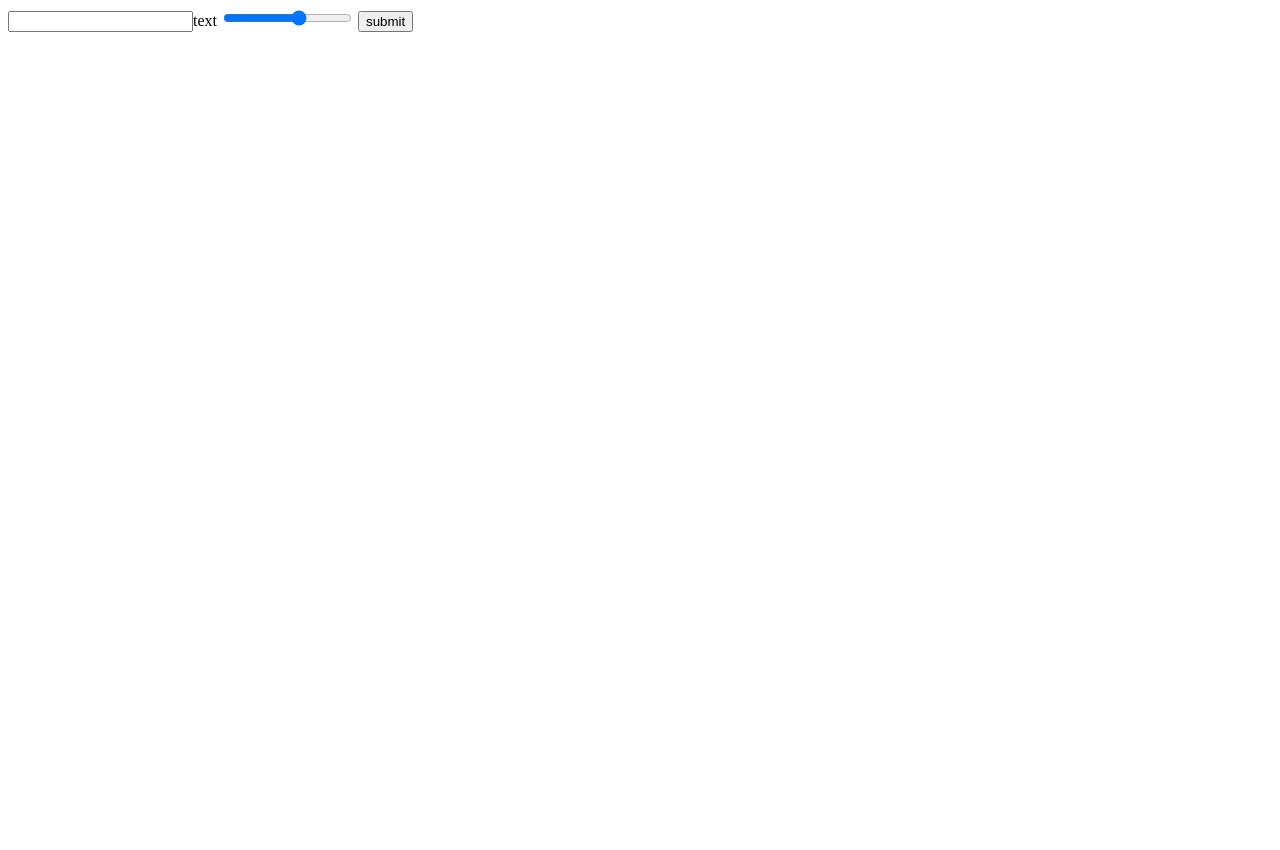
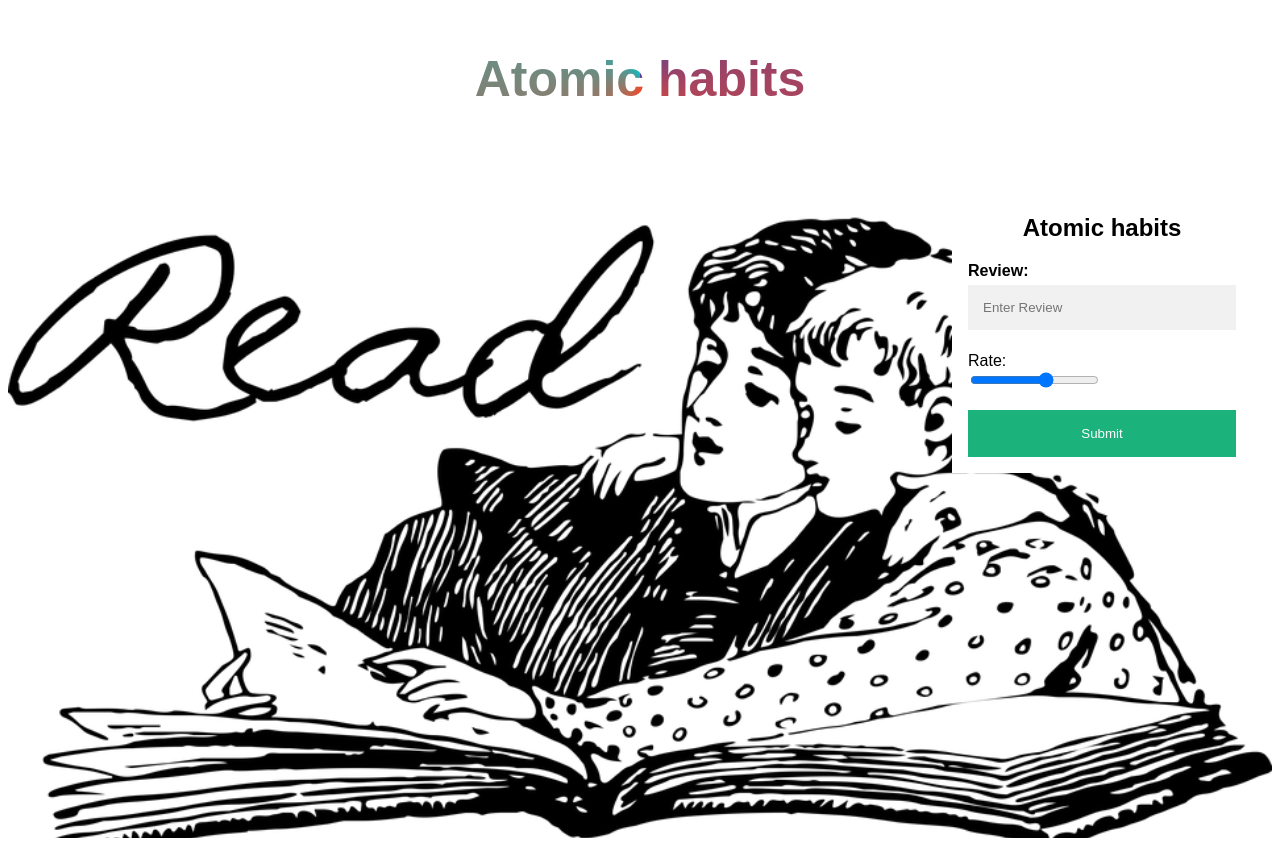
Before and after one commit to ronihere/EBH, a Django app: a page that uses templates/review.html in a window 1280 px wide. Before the commit the page is almost empty. Before the commit the page ends 32 px from the top, so only its background shows below. Run offline with Django 3.2, Linux system fonts and the light colour scheme; a user stored in the database is signed in; data comes from the database, SQL or seed files in the repository; both versions use the stored data as it was after the commit.

Commit message:
last after commit 10-5-2022

```diff
--- a/bookapp/views.py
+++ b/bookapp/views.py
@@ -1,6 +1,6 @@
 from django.shortcuts import render,redirect
 from .models import Book,Category,Review
-from .forms import RateForm
+
 from django.contrib.auth.decorators import login_required
 # Create your views here.
 def home(request):
--- a/templates/bse.html
+++ b/templates/bse.html
@@ -39,7 +39,7 @@
 
          <li class="nav-item dropdown">
           <a class="nav-link dropdown-toggle" href="#" id="navbarDropdown" role="button" data-bs-toggle="dropdown" aria-expanded="false">
-            Dropdown
+            More?
           </a>
           <ul class="dropdown-menu" aria-labelledby="navbarDropdown">
 
--- a/templates/review.html
+++ b/templates/review.html
@@ -1,16 +1,102 @@
 <!DOCTYPE html>
-<html lang="en">
+{% load static %}
+<html>
 <head>
-    <meta charset="UTF-8">
-    <title>Title</title>
+<meta name="viewport" content="width=device-width, initial-scale=1">
+<style>
+body, html {
+  height: 100%;
+  font-family: Arial, Helvetica, sans-serif;
+}
+
+* {
+  box-sizing: border-box;
+}
+
+.bg-img {
+  /* The image used */
+  background-image: url("{% static 'img/review.png' %}");
+
+  min-height: 680px;
+
+  /* Center and scale the image nicely */
+  background-position: center;
+  background-repeat: no-repeat;
+  background-size: cover;
+  position: relative;
+}
+
+/* Add styles to the form container */
+.container {
+  position: absolute;
+  right: 0;
+  margin: 20px;
+  max-width: 300px;
+  padding: 16px;
+  background-color: white;
+}
+
+/* Full-width input fields */
+input[type=text], input[type=password] {
+  width: 100%;
+  padding: 15px;
+  margin: 5px 0 22px 0;
+  border: none;
+  background: #f1f1f1;
+}
+
+input[type=text]:focus, input[type=password]:focus {
+  background-color: #ddd;
+  outline: none;
+}
+
+/* Set a style for the submit button */
+.btn {
+  background-color: #04AA6D;
+  color: white;
+  padding: 16px 20px;
+  border: none;
+  cursor: pointer;
+  width: 100%;
+  opacity: 0.9;
+}
+
+.btn:hover {
+  opacity: 1;
+}
+
+
+header h3 {
+  font-size: 50px;
+  font-weight: 600;
+background-image: conic-gradient(#553c9a, #ee4b2b, #00c2cb);
+  color: transparent;
+  background-clip: text;
+  -webkit-background-clip: text;
+}
+</style>
 </head>
+
+<header><h3 style="text-align:center;">{{book.title}}</h3></header>
+
+
 <body>
-<form action="{% url 'rate' book.slug %}" method="post">{% csrf_token %}
-<input type="text" name="text">text
-<!--    <input type="number" name="rating">rating-->
-    <input type="range" id="points" name="rating" min="0" max="5">
-    <button type="submit">submit</button>
-</form>
+
+<div class="bg-img">
+  <form action="{% url 'rate' book.slug %}" method="post" class="container">{% csrf_token %}
+    <h2 style="text-align:center;">{{book.title}}</h2>
+
+    <label ><b>Review: </b></label>
+    <input type="text" placeholder="Enter Review" name="text" required>
+
+    <label <b>Rate: <br></b></label>
+    <input type="range" placeholder="Rate?" name="rating" min="0" max="5" required><br>
+
+
+   <br> <button type="submit" class="btn">Submit</button>
+  </form>
+</div>
+
 
 </body>
 </html>
```
Also changed, not shown: bookapp/forms.py (deleted, +0 -10 lines), db.sqlite3, static/img/git.png (deleted), static/img/review.jpg (added), static/img/review.png (added), static/img/review.webp (added), static/img/review1.webp (added).
